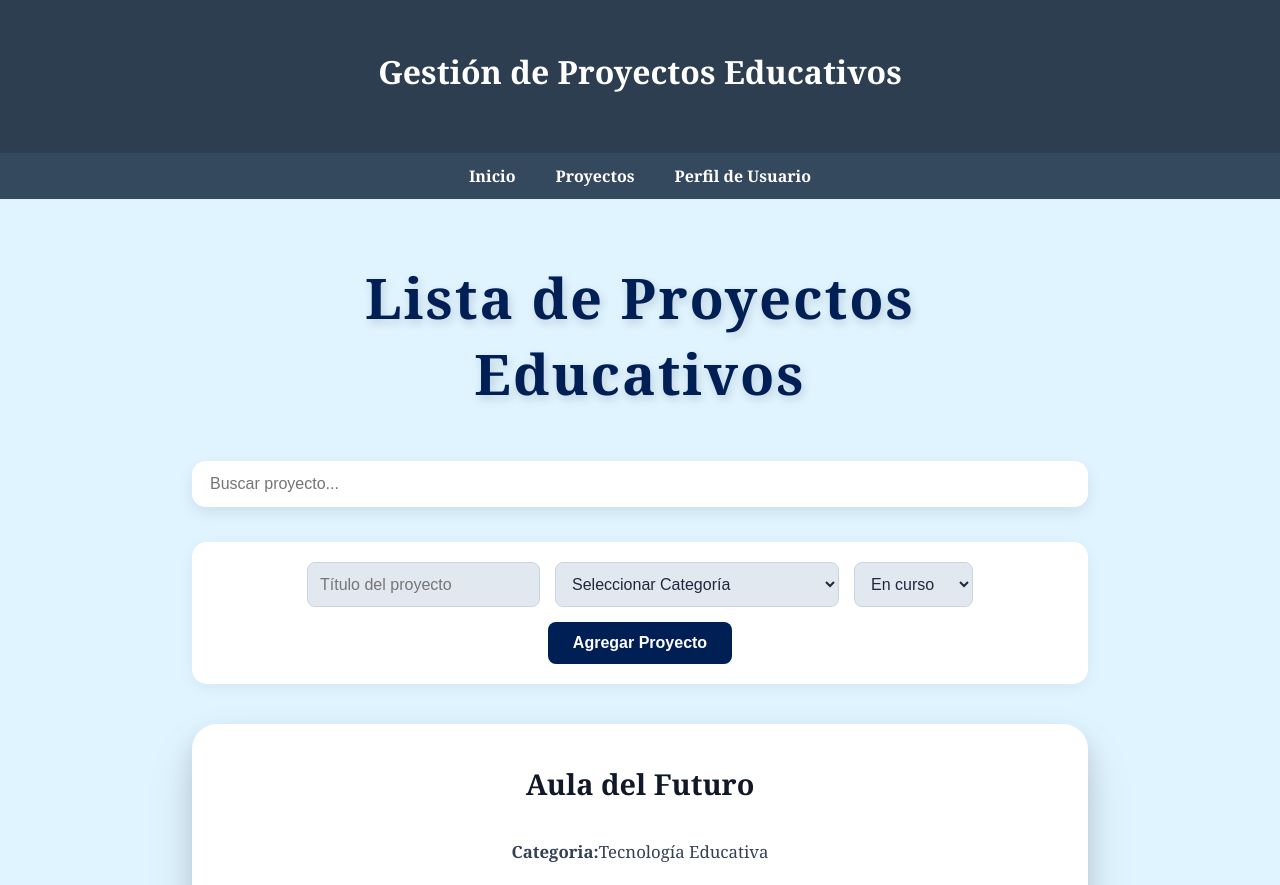
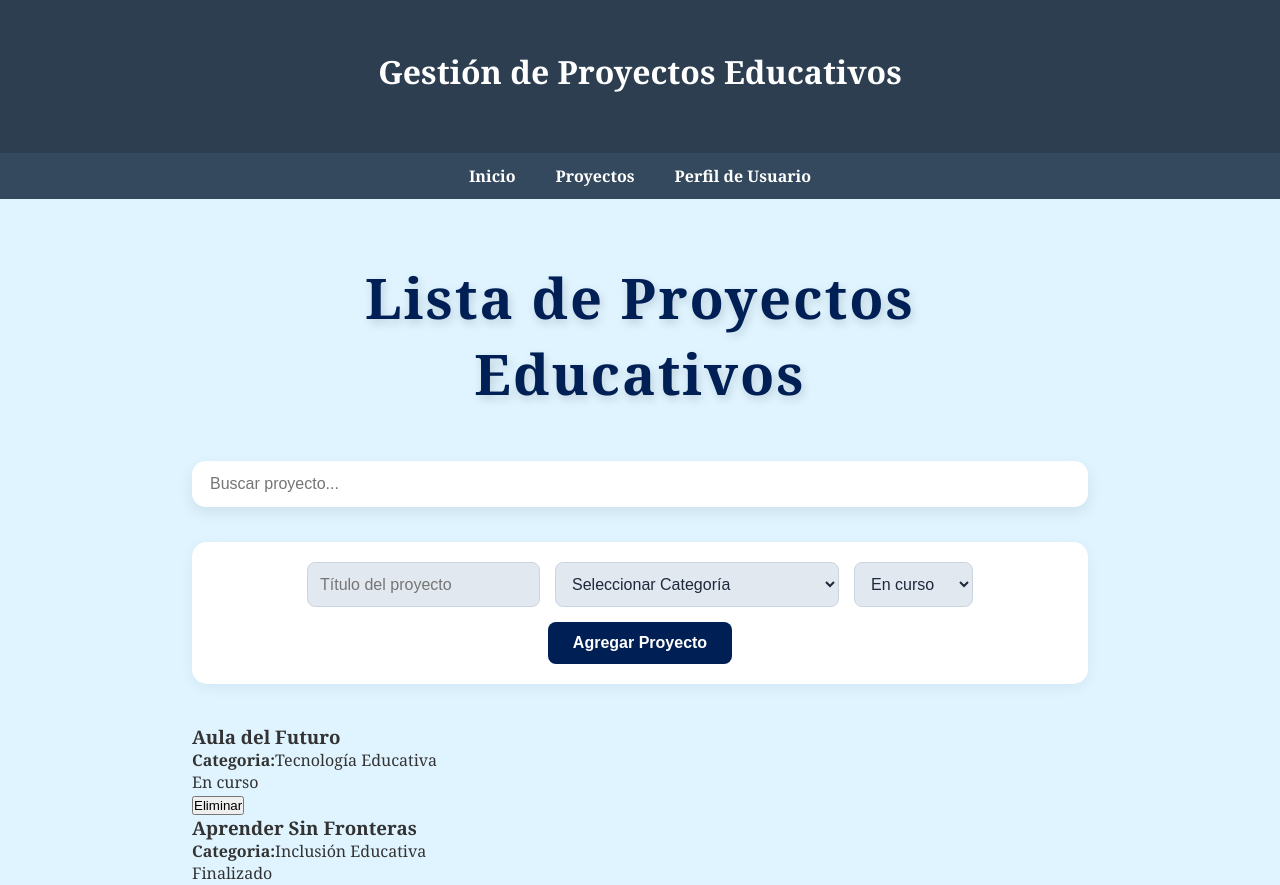
Before and after one commit to TomasTastaca/pv_tp3_grupo16, a React (Vite) app: page / in a window 1280 px wide. Shown: the top 885 px of the page. Built offline with nearby package versions, Linux system fonts and the light colour scheme.

Commit message:
Estilos trasladados a ProyectoCard.css

```diff
--- a/src/css/listaProyectos.css
+++ b/src/css/listaProyectos.css
@@ -32,67 +32,6 @@ body{
     gap: 35px;
 }
 
-.card{
-    background: #ffffff;
-    border-radius: 25px;
-    overflow: hidden;
-    padding: 10px;
-    box-shadow:
-        0 12px 25px rgba(0,0,0,0.12),
-        0 25px 50px rgba(0,0,0,0.10);
-    transition: all 0.35s ease;
-}
-
-.card:hover{
-    transform: translateY(-12px) scale(1.02);
-    box-shadow:
-        0 18px 35px rgba(0,0,0,0.18),
-        0 30px 60px rgba(0,0,0,0.15);
-}
-
-.card-content{
-    padding: 30px;
-     display: flex;
-    flex-direction: column;
-    align-items: center;
-    text-align: center;
-}
-
-.card-content h3{
-    margin-bottom: 20px;
-    color: #111827;
-    font-size: 1.8rem;
-    font-weight: bold;
-}
-
-.card-content p{
-    margin-top: 15px;
-    margin-bottom: 25px;
-    color: #334155;
-    font-size: 1.05rem;
-    line-height: 1.7;
-}
-
-.badge{
-    display: inline-block;
-    margin-top: 10px;
-    padding: 12px 22px;
-    border-radius: 30px;
-    font-size: 0.85rem;
-    font-weight: bold;
-    color: white;
-    text-transform: uppercase;
-    letter-spacing: 1px;
-    box-shadow: 0 6px 15px rgba(0,0,0,0.15);
-}
-
-.done{
-    background: linear-gradient(135deg, #22c55e, #15803d);
-}
-
-.process{
-    background: linear-gradient(135deg, #f59e0b, #d97706);
-}
 /*estilos para la busqueda de proyectos*/
 /*buscar */
 .input-busqueda{
@@ -158,24 +97,3 @@ body{
 .btn-add:hover {
     background-color: #003a9c;
 }
-/*boton de eliminar*/
-.btn-delete{
-    display:block;
-    margin: 10px auto;
-    padding: 15px 22px;
-    border: none;
-    border-radius: 30px;
-    background: linear-gradient(135deg, #ef4444, #b91c1c);
-    color: white;
-    font-size: 0.85rem;
-    font-weight: bold;
-    text-transform: uppercase;
-    letter-spacing: 1px;
-    cursor: pointer;
-    box-shadow: 0 6px 15px rgba(0,0,0,0.15);
-    transition: all 0.3s ease;
-}
-.btn-delete:hover{
-    transform: scale(1.05);
-    opacity: 0.9;
-}
```
